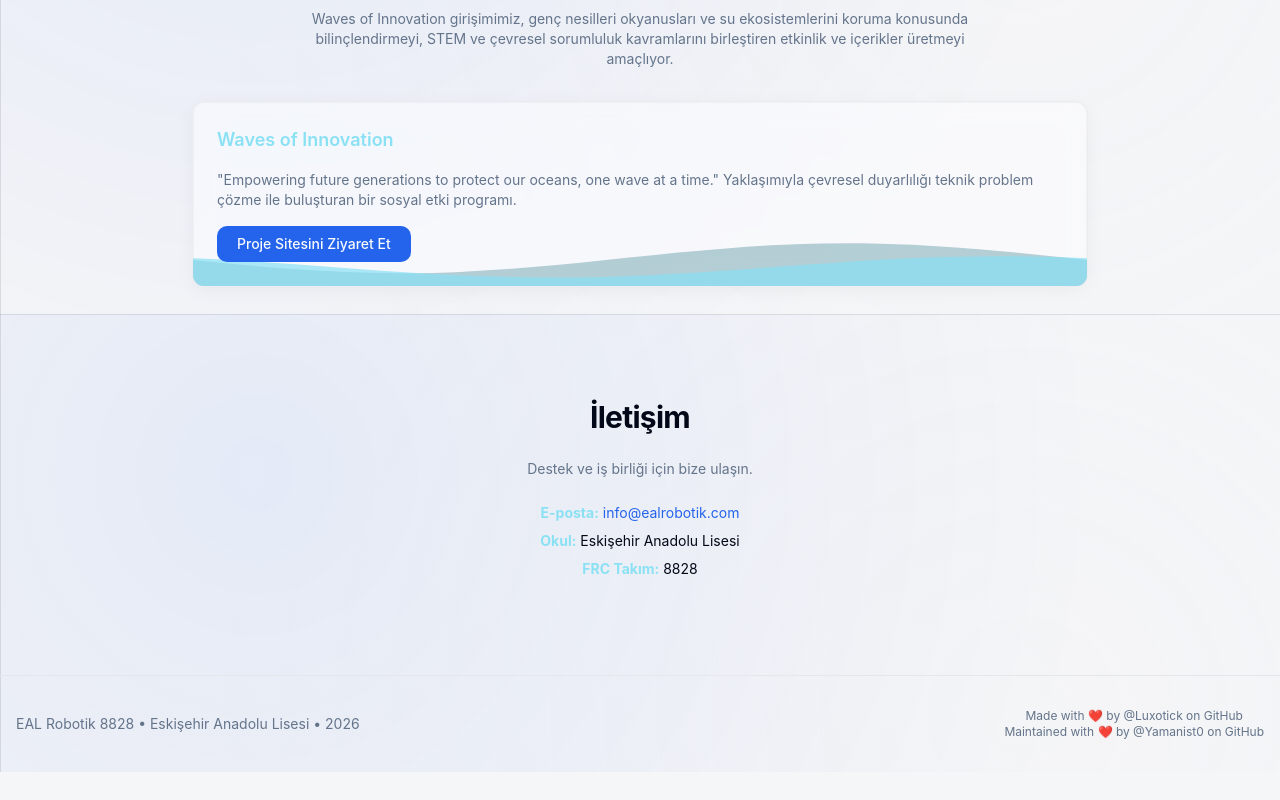
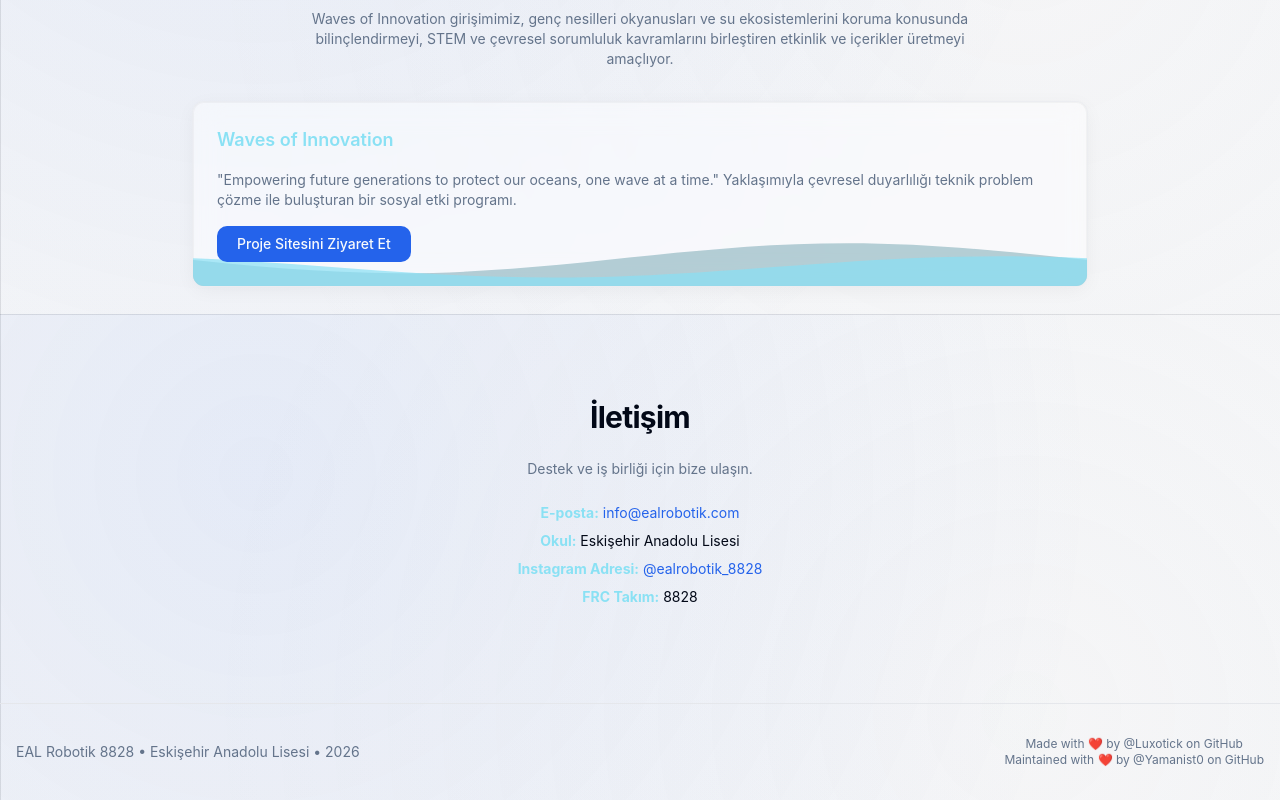
Before and after one commit to Luxotick/ealrobotik, a Next.js app: page / in a window 1280 px wide. Shown: the part 3686-4486 px from the top of the page. Before the commit the page ends 4458 px from the top, so only its background shows below. Built offline with nearby package versions, Linux system fonts and the light colour scheme.

Commit message:
instagram

```diff
--- a/app/page.tsx
+++ b/app/page.tsx
@@ -234,6 +234,7 @@
         <ul className="space-y-2 text-sm">
           <li><strong className="text-highlight">E-posta:</strong> <a className="text-primary hover:underline" href="mailto:info@ealrobotik.com">info@ealrobotik.com</a></li>
           <li><strong className="text-highlight">Okul:</strong> Eskişehir Anadolu Lisesi</li>
+          <li><strong className="text-highlight">Instagram Adresi:</strong> <a className="text-primary hover:underline" href="https://www.instagram.com/ealrobotik_8828?igsh=cTI0cGMxZWpydGc1" target="_blank" rel="noopener noreferrer">@ealrobotik_8828</a></li>
           <li><strong className="text-highlight">FRC Takım:</strong> 8828</li>
         </ul>
       </section>
```
